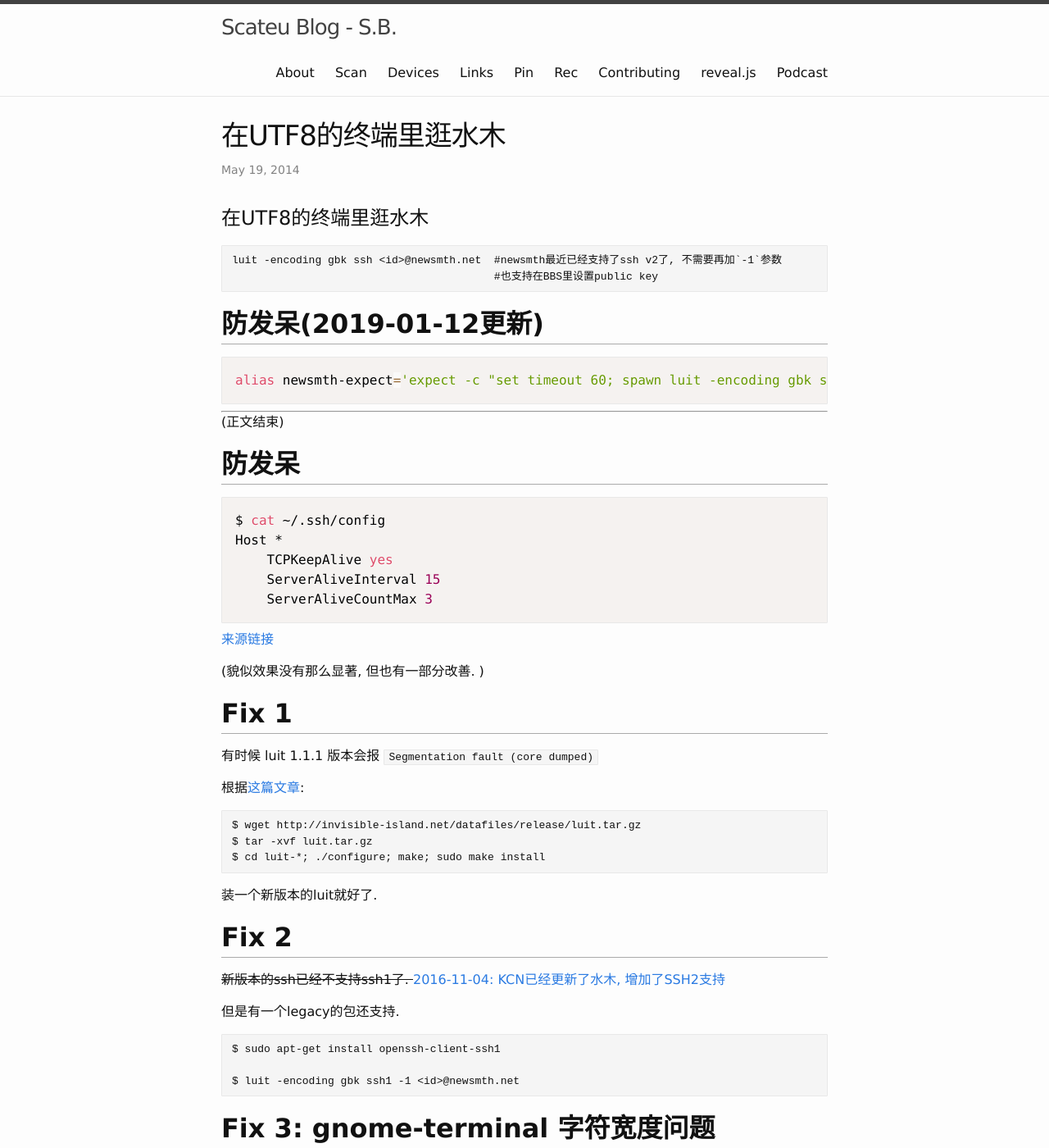
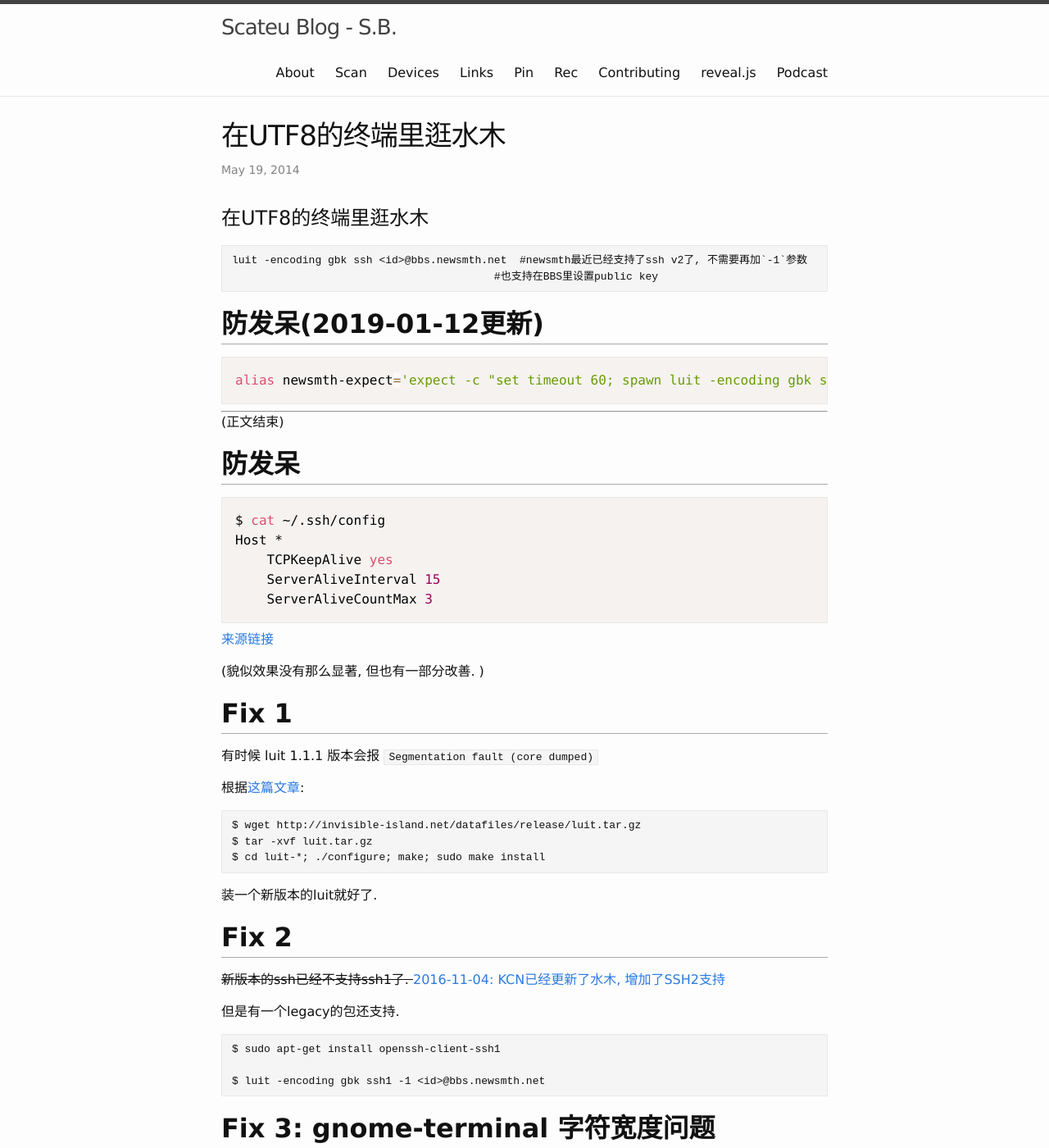
Before and after one commit to scateu/scateu.github.io, a Jekyll site: the page built from _posts/2014-05-19-bbs-on-normal-terminal.md, in a window 1280 px wide and 1400 px high. Shown: the whole window at 82% size. Built offline with Jekyll 4.4.1, drawn with Linux system fonts in a browser that asks for light colours; nearby versions of some CDN libraries; comment, search, counter and statistics services are not loaded; some of the changed text lies outside the part shown.

Commit message:
Wed Apr  8 20:38:41 CST 2020

````diff
--- a/_posts/2014-05-19-bbs-on-normal-terminal.md
+++ b/_posts/2014-05-19-bbs-on-normal-terminal.md
@@ -6,14 +6,14 @@
 
 # 在UTF8的终端里逛水木
 
-	luit -encoding gbk ssh <id>@newsmth.net  #newsmth最近已经支持了ssh v2了, 不需要再加`-1`参数
+	luit -encoding gbk ssh <id>@bbs.newsmth.net  #newsmth最近已经支持了ssh v2了, 不需要再加`-1`参数
 						 #也支持在BBS里设置public key
 
 
 ## 防发呆(2019-01-12更新)
 
 ```bash
-alias newsmth-expect='expect -c "set timeout 60; spawn luit -encoding gbk ssh newsmth.net; interact timeout 30  {send \"\000\"}; "'
+alias newsmth-expect='expect -c "set timeout 60; spawn luit -encoding gbk ssh bbs.newsmth.net; interact timeout 30  {send \"\000\"}; "'
 ```
 
 
@@ -54,7 +54,7 @@
 
     $ sudo apt-get install openssh-client-ssh1
 
-    $ luit -encoding gbk ssh1 -1 <id>@newsmth.net
+    $ luit -encoding gbk ssh1 -1 <id>@bbs.newsmth.net
 
 ## Fix 3: gnome-terminal 字符宽度问题
 
@@ -65,7 +65,7 @@
 ## 自动输入密码
 
     $ sudo apt-get install sshpass
-    $ alias newsmth="luit -encoding gbk sshpass -p <yourpassword> ssh1 -1 <id>@newsmth.net"
+    $ alias newsmth="luit -encoding gbk sshpass -p <yourpassword> ssh1 -1 <id>@bbs.newsmth.net"
 
 ### 用gpg加密一下
 
@@ -81,7 +81,7 @@
 ```bash
 echo <yourpassword> | openssl aes-128-cbc -e -a
 # 在~/.bashrc里加入下面一行
-alias newsmth="eval env SSHPASS=\$(echo <那一串hash> | openssl aes-128-cbc -d -a) luit -encoding gbk sshpass -e ssh scateu@newsmth.net"
+alias newsmth="eval env SSHPASS=\$(echo <那一串hash> | openssl aes-128-cbc -d -a) luit -encoding gbk sshpass -e ssh scateu@bbs.newsmth.net"
 ```
 
 之所以用`eval`, 是为了避免一开bash就执行那个解密操作.
````
